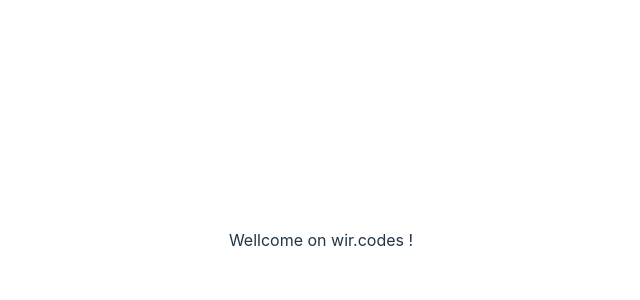
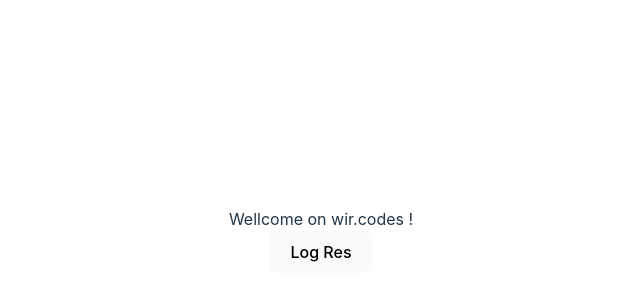
Before and after one commit to WIR1337/wir.codes, a Svelte app: page / in a window 1280 px wide. Shown: the part 160-460 px from the top of the page, without its empty margins (319-959 px from the left). Built offline with nearby package versions, Linux system fonts and the light colour scheme.

Commit message:
add function getPrice

```diff
--- a/src/App.svelte
+++ b/src/App.svelte
@@ -1,10 +1,12 @@
 <script>
-  import svelteLogo from './assets/svelte.svg'
-  import Counter from './lib/Counter.svelte'
+  import svelteLogo from "./assets/svelte.svg";
+  import Counter from "./lib/Counter.svelte";
+
+  import { getPrice } from "./loadprice";
 </script>
 
 <main>
-  <div>
-    Wellcome on wir.codes !
-  </div>
+  <div>Wellcome on wir.codes !</div>
+
+  <button on:click={getPrice}>Log Res</button>
 </main>
--- /dev/null
+++ b/src/loadprice.js
@@ -0,0 +1,5 @@
+export async function getPrice() {
+   let data = await fetch('https://api.binance.com/api/v3/ticker/price?symbols=[%22USDTRUB%22,%22EURUSDT%22]')
+      .then(res => res.json())
+      .then(data => console.log(data))
+}
```
Also changed, not shown: src/main.js (line endings or trailing spaces).
